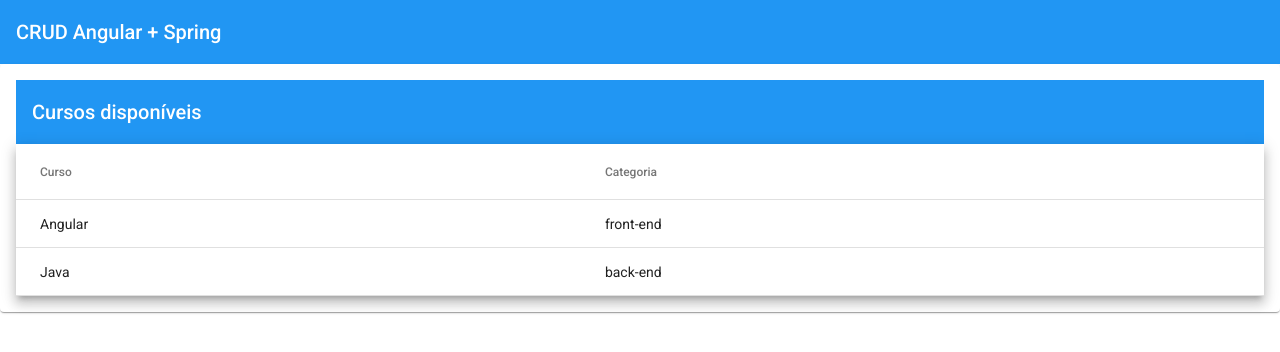
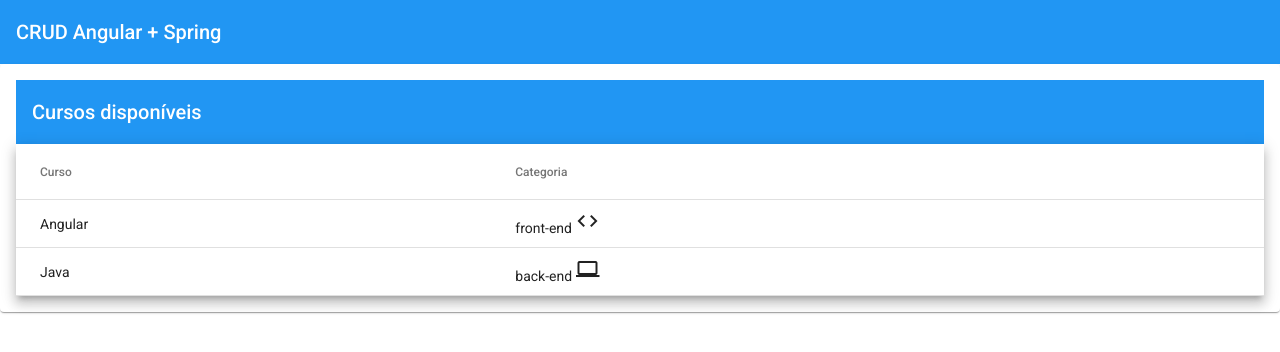
Before and after one commit to williamgo0205/crud-angular-spring, an Angular app in the folder crud-angular/: page /courses in a window 1280 px wide. Shown: the top 352 px of the page. Built offline with nearby package versions, Linux system fonts and the light colour scheme.

Commit message:
Adding Pipe class to show icons with table application

```diff
--- a/crud-angular/src/app/courses/coursers/coursers.component.html
+++ b/crud-angular/src/app/courses/coursers/coursers.component.html
@@ -17,7 +17,9 @@
       <!-- Category Column -->
       <ng-container matColumnDef="category">
         <th mat-header-cell *matHeaderCellDef>Categoria</th>
-        <td mat-cell *matCellDef="let course">{{ course.category }}</td>
+        <td mat-cell *matCellDef="let course">{{ course.category }}
+          <mat-icon aria-hidden="false" aria-label="Categoria do curso">{{ course.category | category }}</mat-icon>
+        </td>
       </ng-container>
 
       <tr mat-header-row *matHeaderRowDef="displayedColumns"></tr>
--- a/crud-angular/src/app/courses/services/courses.service.ts
+++ b/crud-angular/src/app/courses/services/courses.service.ts
@@ -27,7 +27,7 @@
       // first ou take faz o servidor finalizar o canal de conexão após a execução do método
       first(),
       // delay para carregar a pagina (5000 milisegundos = 5 segundos)
-      delay(5000),
+      //delay(5000),
       // O Pipe ou subscribe pode manipular o objeto obtido
       // O TAP recebe algo e pode fazer uso dessa informacao de algum modo.
       // Nesse caso apenas exibindo um console.log
--- a/crud-angular/src/app/shared/app-material/app-material.module.ts
+++ b/crud-angular/src/app/shared/app-material/app-material.module.ts
@@ -2,6 +2,7 @@
 import { MatButtonModule } from '@angular/material/button';
 import { MatCardModule } from '@angular/material/card';
 import { MatDialogModule } from '@angular/material/dialog';
+import { MatIconModule } from '@angular/material/icon';
 import { MatProgressSpinnerModule } from '@angular/material/progress-spinner';
 import { MatTableModule } from '@angular/material/table';
 import { MatToolbarModule } from '@angular/material/toolbar';
@@ -14,6 +15,7 @@
     MatProgressSpinnerModule,
     MatDialogModule,
     MatButtonModule,
+    MatIconModule,
   ],
 })
 export class AppMaterialModule {}
--- /dev/null
+++ b/crud-angular/src/app/shared/pipes/category.pipe.ts
@@ -0,0 +1,21 @@
+import { Pipe, PipeTransform } from '@angular/core';
+
+@Pipe({
+  name: 'category'
+})
+// Classe pipe recebe um valor e transforma esse valor no que desejamos
+export class CategoryPipe implements PipeTransform {
+
+  transform(value: string): string {
+    // Recebemos a categoria e retornamos um valor
+    // Nesse caso para o front-end retornamos o valor code (icone code)
+    // e caso seja back-end retornamos o valor computer (icone computer)
+    // link: https://fonts.google.com/icons
+    switch(value) {
+      case 'front-end' : return 'code'
+      case 'back-end' : return 'computer'
+    }
+    return 'code';
+  }
+
+}
```
Also changed, not shown: crud-angular/src/app/shared/shared.module.ts (+5 -2 lines), 2 other files (tests, documents, lock files or other folders).
